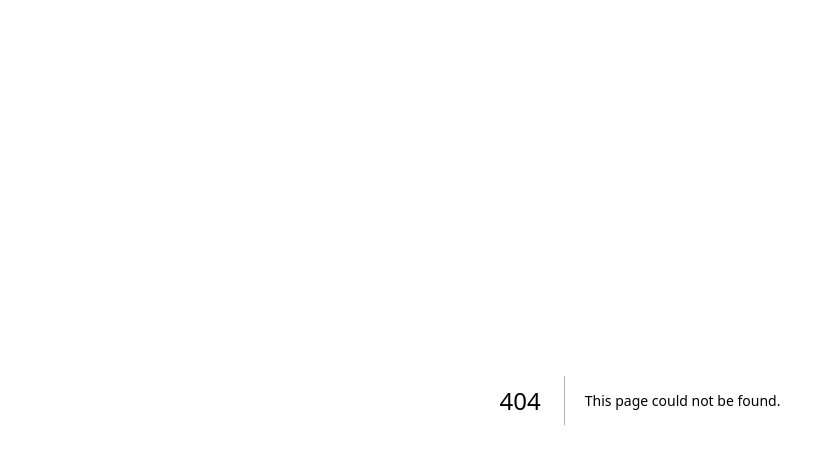
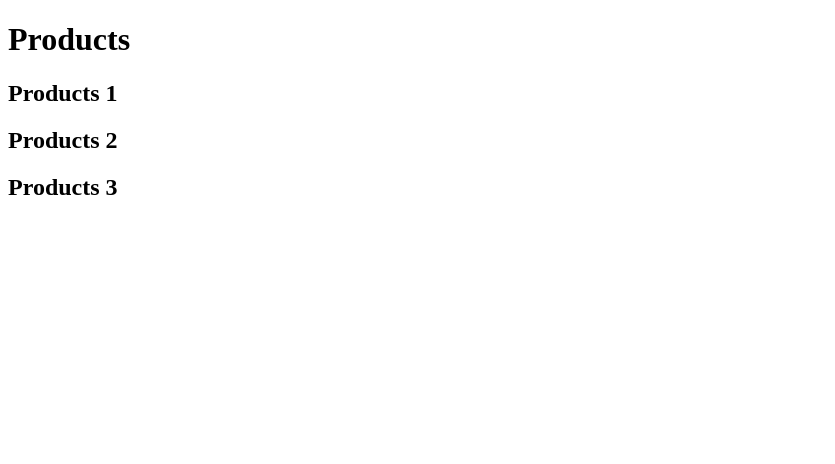
Before and after one commit to abuzardanishcode/routing-demo, a Next.js app: page /products in a window 1280 px wide. Before the commit this address had no page. Shown: the top 464 px of the page, without its empty margins (0-835 px from the left). Built offline with nearby package versions, Linux system fonts and the light colour scheme.

Commit message:
Dynamic Routes

```diff
--- /dev/null
+++ b/src/app/products/page.tsx
@@ -0,0 +1,10 @@
+export default function Products(){
+    return(
+        <>
+         <h1>Products</h1>
+         <h2>Products 1</h2>
+         <h2>Products 2</h2>
+         <h2>Products 3</h2>
+        </>
+    )
+}
```
Also changed, not shown: src/app/products/[productId]/page.tsx (added, +9 -0 lines).
